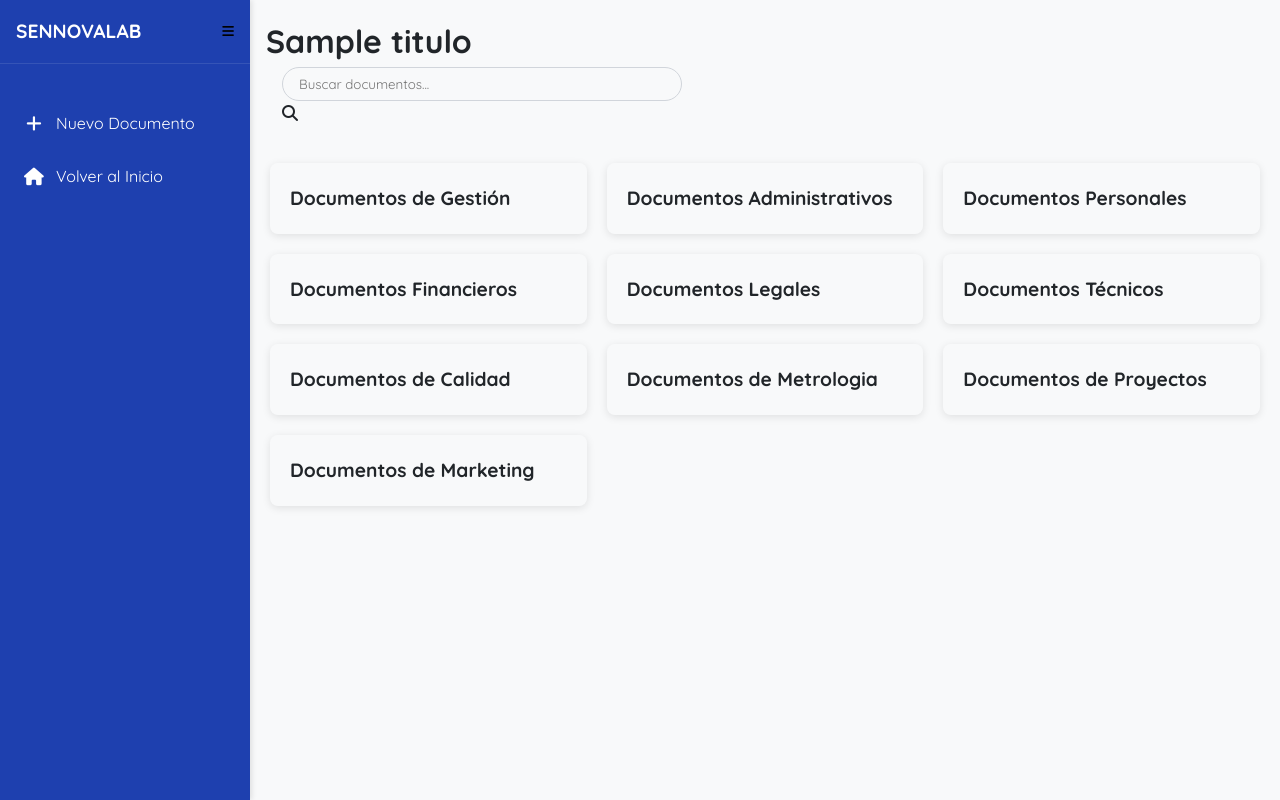
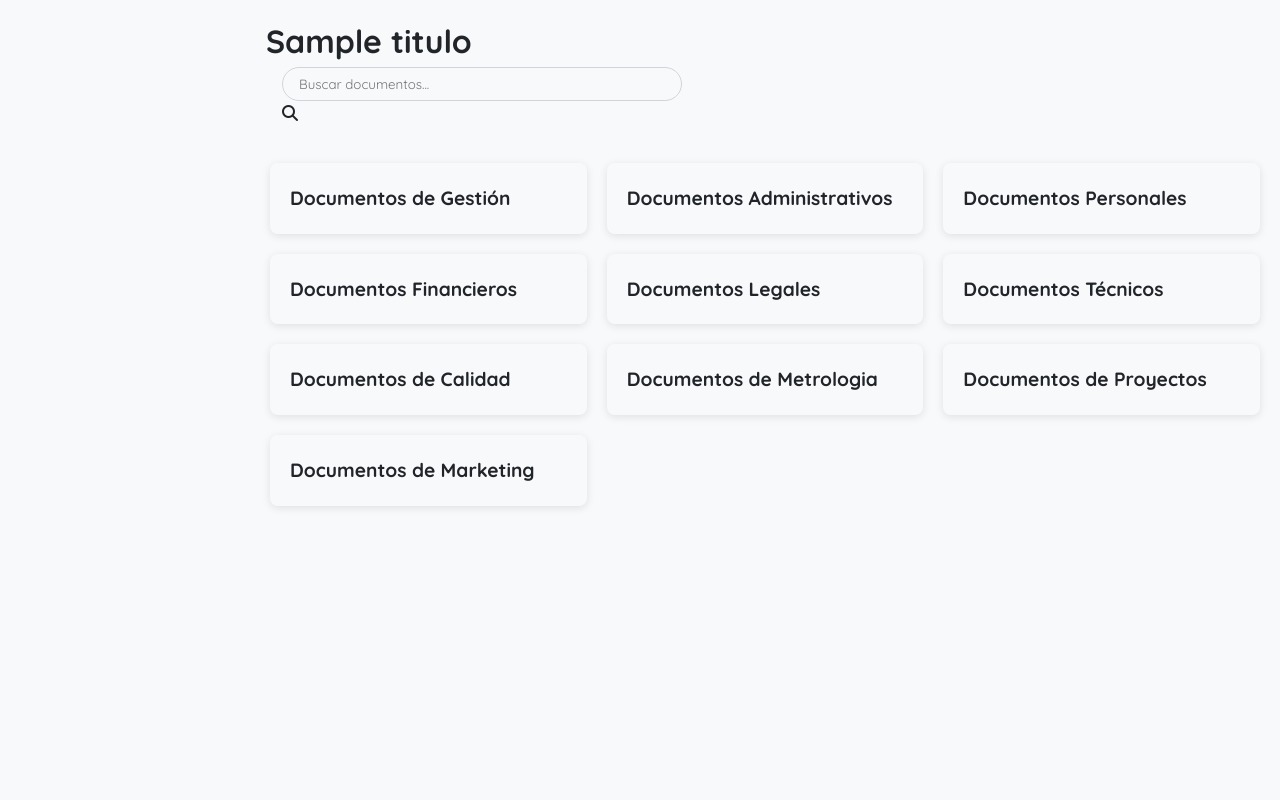
Before and after one commit to osorio2004/SENNOVALAB0.1, a PHP site: template app/views/Documento/subMenu.php in a window 1280 px wide. Run offline with PHP 8.4, Linux system fonts and the light colour scheme; the template is opened without the code that fills it: most values are stand-ins (such as "Sample title", 1, 10 or a date in 2020).

Commit message:
cambios en formulario

```diff
--- a/app/models/clasifiModel.php
+++ b/app/models/clasifiModel.php
@@ -7,7 +7,7 @@ require_once __DIR__ . "/BaseModel.php";
 
 class ClasiDocModel extends BaseModel {
     public function __construct() {
-        $this->table = "clasidocs"; // Cambia esto a clasidocs
+        $this->table = "documento"; // Cambia esto a clasidocs
         parent::__construct();
     }
 
--- a/app/views/Documento/subMenu.php
+++ b/app/views/Documento/subMenu.php
@@ -10,24 +10,6 @@
 </head>
 <body>
     <div class="doc-container">
-        <!-- Barra lateral -->
-        <aside class="doc-sidebar">
-            <div class="doc-header">
-                <a href="/" class="doc-logo">SENNOVALAB</a>
-                <button class="doc-toggle" id="docToggle">
-                    <i class="fas fa-bars"></i>
-                </button>
-            </div>
-            <nav class="doc-nav">
-                <a href="/tipoDoc/new" class="doc-nav-item">
-                    <i class="fas fa-plus"></i> Nuevo Documento
-                </a>
-                <a href="/proyecto/view" class="doc-nav-item">
-                    <i class="fas fa-home"></i> Volver al Inicio
-                </a>
-            </nav>
-        </aside>
-
         <!-- Contenido principal -->
         <main class="doc-main">
             <header class="doc-top-header">
--- a/app/views/layouts/admin_layout.php
+++ b/app/views/layouts/admin_layout.php
@@ -24,9 +24,9 @@
                     <ul>
                         <?php if (isset($_SESSION['rol']) && $_SESSION['rol'] == 'super_admin'): ?>
                             <li><a href="/usuario/view"><i class="fas fa-user-tag"></i><span class="span">Usuarios</span></a></li>
-                            <li><a href="/categoriadocumento/view"><i class="fas fa-users"></i><span class="span">Añadir Categorías</span></a></li>
-                            <li><a href="/tipoDoc/view"><i class="fas fa-file-alt"></i><span class="span">Documentos</span></a></li>
-                            <li><a href="./doc_layout.php"><i class="fas fa-folder"></i><span class="span">categoria</span></a></li>
+                            <li><a href="/categoriadocumento/view"><i class="fas fa-users"></i><span class="span">Categorías</span></a></li>
+                            <li><a href="/tipoDoc/view"><i class="fas fa-file-alt"></i><span class="span">Procesos</span></a></li>
+                            <li><a href="./doc_layout.php"><i class="fas fa-folder"></i><span class="span"></span></a></li>
                         <?php endif ?>
                         <?php if (isset($_SESSION['rol']) && $_SESSION['rol'] == 'coordinador'): ?>
                             <li><a href="/usuario/view"><i class="fas fa-user-tag"></i><span class="span">Usuarios</span></a></li>
```
Also changed, not shown: app/views/clasiDoc/view.php (+14 -14 lines), app/views/layouts/doc_layout.php (+1 -17 lines).
